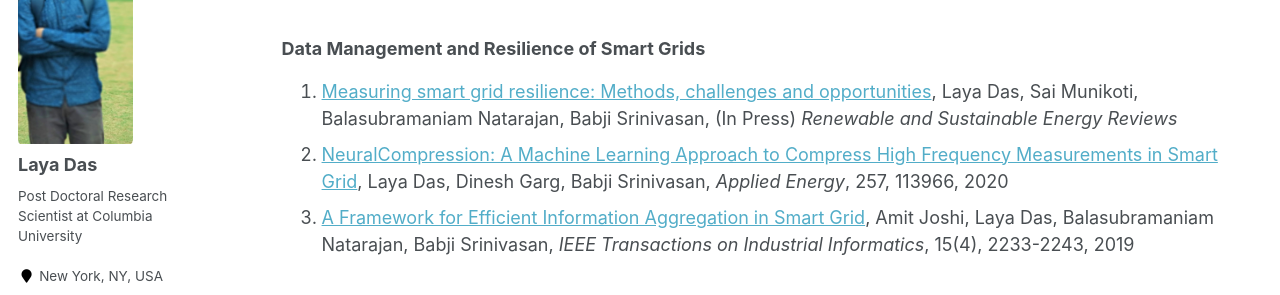
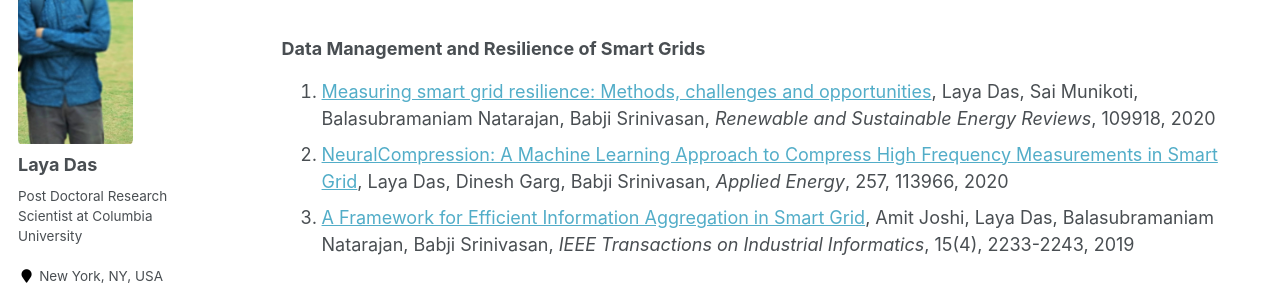
Before and after one commit to layadas/layadas.github.io, a Jekyll site: the page built from _publications/publications.md, in a window 1280 px wide and 900 px high. Shown: the part 264-559 px from the top of the window. Built offline with Jekyll 4.4.1, drawn with Linux system fonts in a browser that asks for light colours.

Commit message:
Update publications.md

```diff
--- a/_publications/publications.md
+++ b/_publications/publications.md
@@ -11,7 +11,7 @@ Journal Articles
 11.	[Hidden representations in deep neural networks: Part 1. Classification problems](https://doi.org/10.1016/j.compchemeng.2019.106669), Abhishek Sivaram, Laya Das, Venkat Venkatasubramanian, *Computers and Chemical Engineering*, 134, 106669, 2020
 
 ### Data Management and Resilience of Smart Grids
-13. [Measuring smart grid resilience: Methods, challenges and opportunities](https://doi.org/10.1016/j.rser.2020.109918), Laya Das, Sai Munikoti, Balasubramaniam Natarajan, Babji Srinivasan, (In Press) *Renewable and Sustainable Energy Reviews*
+13. [Measuring smart grid resilience: Methods, challenges and opportunities](https://doi.org/10.1016/j.rser.2020.109918), Laya Das, Sai Munikoti, Balasubramaniam Natarajan, Babji Srinivasan, *Renewable and Sustainable Energy Reviews*, 109918, 2020
 10.	[NeuralCompression: A Machine Learning Approach to Compress High Frequency Measurements in Smart Grid](https://doi.org/10.1016/j.apenergy.2019.113966), Laya Das, Dinesh Garg, Babji Srinivasan, *Applied Energy*, 257, 113966, 2020
 7.	[A Framework for Efficient Information Aggregation in Smart Grid](https://doi.org/10.1109/TII.2018.2866302), Amit Joshi, Laya Das, Balasubramaniam Natarajan, Babji Srinivasan, *IEEE Transactions on Industrial Informatics*, 15(4), 2233-2243, 2019
 
```
